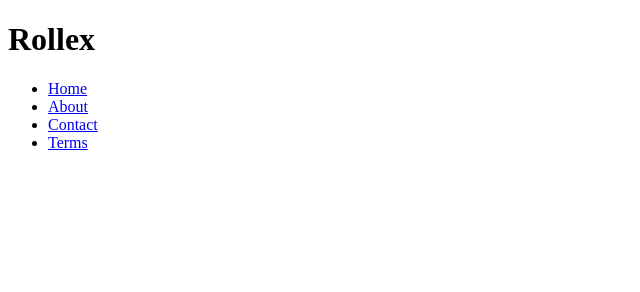
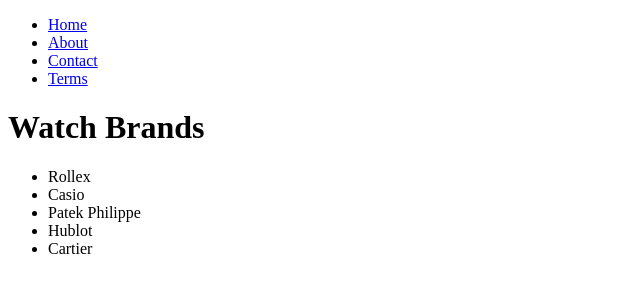
Before and after one commit to Humble-Edward/project1, a plain HTML site: page index.html in a window 1280 px wide. Shown: the whole page, without its empty margins (0-640 px from the left). Drawn offline with Linux system fonts and the light colour scheme.

Commit message:
fourth commit

```diff
--- a/index.html
+++ b/index.html
@@ -9,11 +9,10 @@
 
 <body>
   <header>
-    <h1>Rollex</h1>
     <nav>
       <ul>
         <li>
-          <a href="Home.html">Home</a>
+          <a href="index.html">Home</a>
         </li>
         <li>
           <a href="About.html">About</a>
@@ -26,6 +25,15 @@
         </li>
       </ul>
     </nav>
+
+    <h1>Watch Brands</h1>
+    <ul>
+      <li>Rollex</li>
+      <li>Casio</li>
+      <li>Patek Philippe</li>
+      <li>Hublot</li>
+      <li>Cartier</li>
+    </ul>
   </header>
   <main>
 
```
